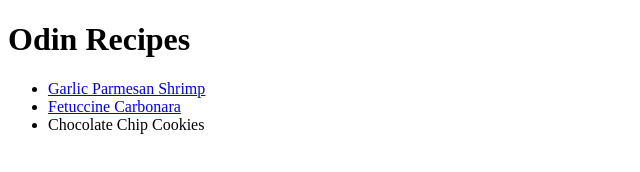
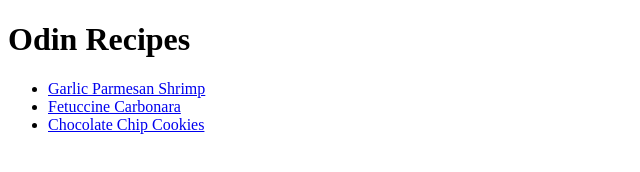
Before and after one commit to bigbossbry/odin-recipes, a plain HTML site: page index.html in a window 1280 px wide. Shown: the whole page, without its empty margins (0-640 px from the left). Drawn offline with Linux system fonts and the light colour scheme.

Commit message:
Fix Typo Error on recipe link

```diff
--- a/index.html
+++ b/index.html
@@ -9,7 +9,7 @@
         <ul>
             <li><a href="./recipes/gar_parm_shrimp.html">Garlic Parmesan Shrimp</a></li>
             <li><a href="./recipes/carbonara.html">Fetuccine Carbonara</a></li>
-            <li><a href="./recipes/choco_chip_cookie.html"></a>Chocolate Chip Cookies</li>
+            <li><a href="./recipes/choco_chip_cookie.html">Chocolate Chip Cookies</a></li>
         </ul>
     </body>
 
```
